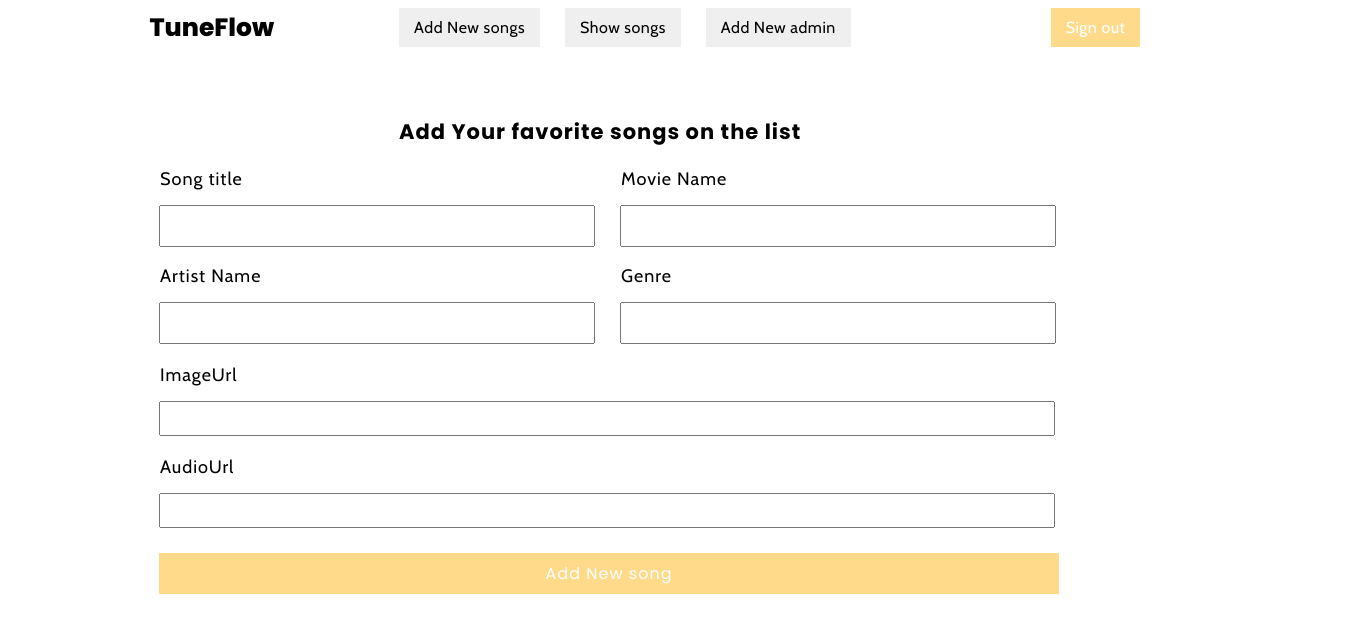
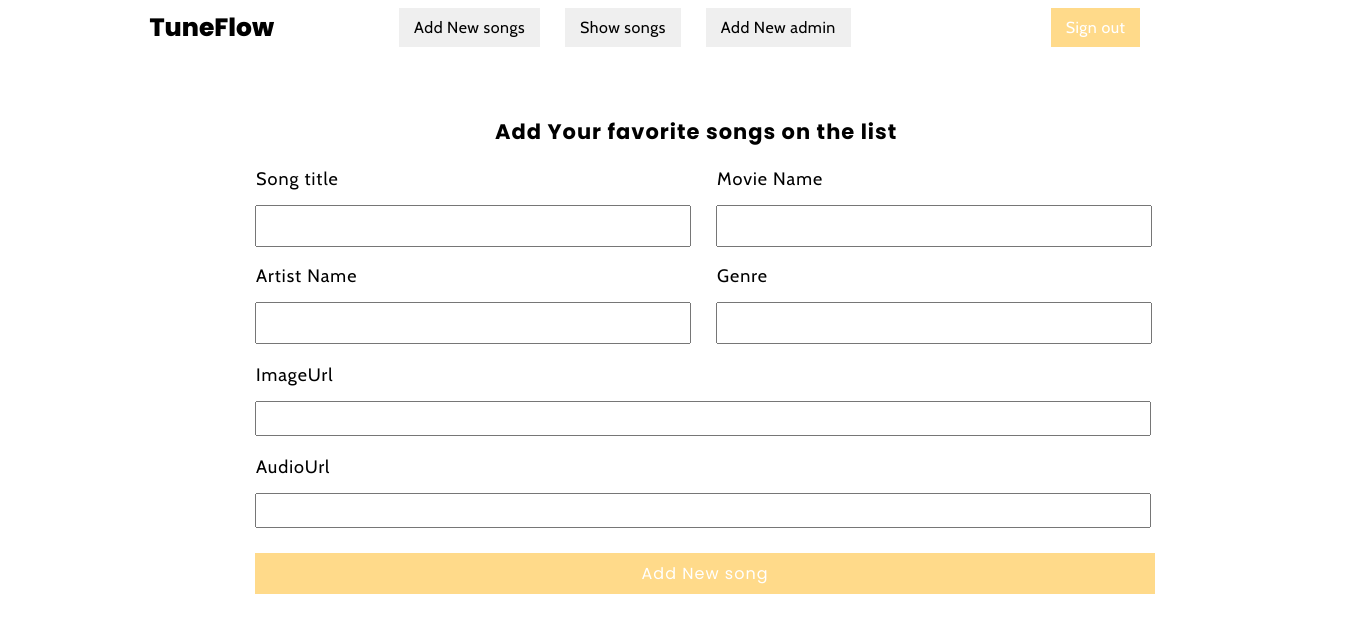
Before and after one commit to srimaran712/CapstoneProject_Odinschool-fullstack-Manimaran_Srinivasan, a React (Create React App) app in the folder admin/admin/: page / in a window 1280 px wide. Shown: the top 632 px of the page, 1360 px wide, since content can reach past the window. Built offline with nearby package versions, Linux system fonts and the light colour scheme; sample sign-in values are in the browser's storage.

Commit message:
adding changes

```diff
--- a/admin/admin/src/staticfiles/dashboard.css
+++ b/admin/admin/src/staticfiles/dashboard.css
@@ -43,12 +43,12 @@
 }
 .songs-container{
     width: 100%;
-    margin:3rem 1rem;
+    margin:3rem 5rem;
 }
 .form-box{
     max-width:80%;
     padding:10px 15px;
-    margin:0rem 8rem;
+    margin:0rem 10rem;
 
 }
 .box{
@@ -115,19 +115,19 @@ label{
 
 /*-------admin form---*/
 .admin-container{
-    margin:5rem 8rem;
+    margin:5rem 12rem;
 }
 .user-form{
     margin:0rem 6rem;
     background:rgb(236, 234, 234);
     padding:2rem 2rem;
-    max-width:65%;
+    max-width:60%;
 }
 .user-box{
     width:500px;
     padding:0.5rem 1rem;
     border:none;
-    margin:1rem 0rem;
+    margin:1rem 5rem;
     font-size:18px;
     font-family:'Cabin',sans-serif;
 }
@@ -137,7 +137,7 @@ label{
     background-color:#FFDA8A;
     width:400px;
     padding:0.5rem 1rem;
-    margin:5px 3rem;
+    margin:5px 6rem;
     color:#ffff;
     font-weight:400;
     font-family:'Poppins',sans-serif;
```
